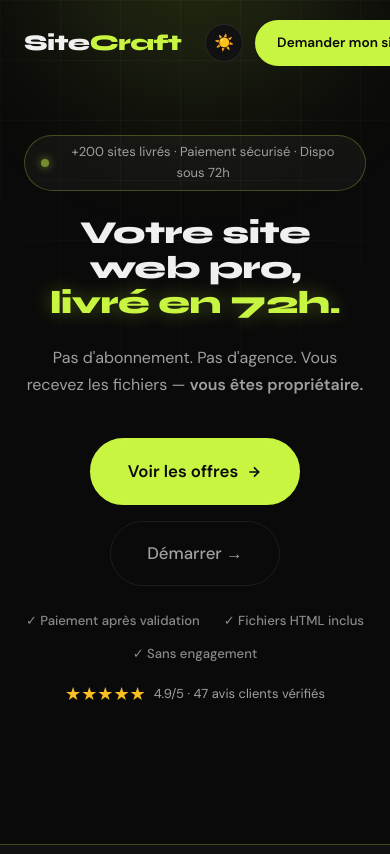
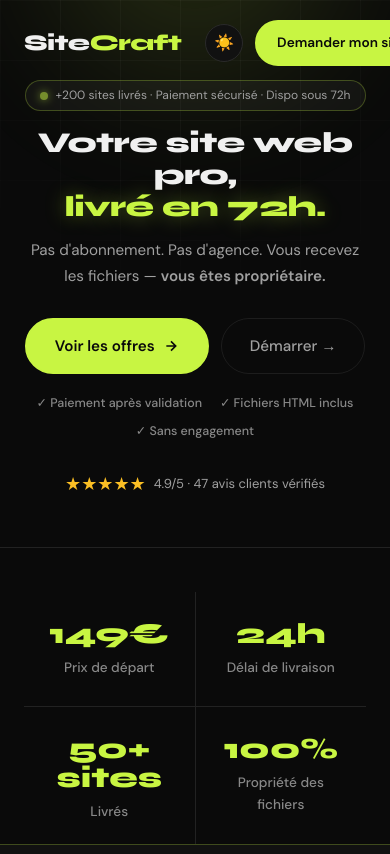
Before and after one commit to adrno496/sitecraft, a plain HTML site: page index.html in a window 390 px wide. Shown: the top 854 px of the page. Drawn offline with Linux system fonts and the light colour scheme.

Commit message:
update sitecraft

```diff
--- a/index.html
+++ b/index.html
@@ -29,7 +29,7 @@
   <link href="https://fonts.googleapis.com/css2?family=Syne:wght@700;800&family=DM+Sans:opsz,wght@9..40,300;9..40,400;9..40,500&family=JetBrains+Mono&display=swap" rel="stylesheet" />
   <link rel="stylesheet" href="styles.css" />
   <link rel="sitemap" type="application/xml" href="/sitemap.xml" />
-  <style>body{margin:0;background:#0a0a0a;}.hero{min-height:100vh;display:flex;align-items:center;justify-content:center;}</style>
+  <style>body{margin:0;background:#0a0a0a;}</style>
 </head>
 <body>
 
--- a/styles.css
+++ b/styles.css
@@ -161,9 +161,9 @@ h1, h2, h3, h4 {
   line-height: 1.1;
   letter-spacing: -0.02em;
 }
-h1 { font-size: clamp(2.4rem, 6vw, 5rem); }
-h2 { font-size: clamp(1.8rem, 4vw, 3rem); }
-h3 { font-size: clamp(1.2rem, 2.5vw, 1.6rem); }
+h1 { font-size: clamp(2rem, 3.5vw, 3rem); }
+h2 { font-size: clamp(1.5rem, 2.8vw, 2.2rem); }
+h3 { font-size: clamp(1.1rem, 1.8vw, 1.35rem); }
 
 a { text-decoration: none; color: inherit; }
 
@@ -177,7 +177,7 @@ a { text-decoration: none; color: inherit; }
   padding: 0 24px;
 }
 
-section { padding: 100px 0; }
+section { padding: 80px 0; }
 
 /* ─── BUTTONS ─── */
 .btn {
@@ -214,8 +214,8 @@ section { padding: 100px 0; }
   transform: scale(1.04);
 }
 .btn-lg {
-  padding: 18px 36px;
-  font-size: 1.05rem;
+  padding: 14px 28px;
+  font-size: 0.95rem;
 }
 
 /* ─── NAVBAR ─── */
@@ -318,11 +318,11 @@ section { padding: 100px 0; }
 /* ─── HERO ─── */
 .hero {
   position: relative;
-  min-height: 100vh;
+  min-height: calc(100vh - 64px);
   display: flex;
   align-items: center;
   justify-content: center;
-  padding: 120px clamp(24px, 5vw, 80px) 80px;
+  padding: 88px clamp(20px, 4vw, 60px) 64px;
   overflow: hidden;
   background: var(--color-bg-dark);
 }
@@ -330,22 +330,25 @@ section { padding: 100px 0; }
   display: flex;
   flex-direction: row;
   align-items: center;
-  gap: 64px;
-  max-width: 1200px;
+  gap: 48px;
+  max-width: 1100px;
   width: 100%;
   position: relative;
   z-index: 1;
 }
 .hero-content {
   flex: 1 1 0;
-  max-width: 560px;
+  min-width: 0;
+  max-width: 520px;
   display: flex;
   flex-direction: column;
   align-items: flex-start;
   text-align: left;
+  gap: 0;
   position: relative;
   z-index: 1;
 }
+.hero-content .hero-cta-group { justify-content: flex-start; }
 .hero-content .hero-trust { justify-content: flex-start; }
 .hero-content .hero-proof { justify-content: flex-start; }
 .hero-bg { position: absolute; inset: 0; pointer-events: none; }
@@ -380,9 +383,9 @@ section { padding: 100px 0; }
   background: var(--color-surface);
   border: 1px solid var(--color-border-accent);
   border-radius: var(--radius-full);
-  padding: 6px 16px; font-size: 13px;
+  padding: 5px 14px; font-size: 12px;
   color: var(--color-text-secondary);
-  margin-bottom: var(--space-md);
+  margin-bottom: 16px;
   animation: fadeInDown 0.6s ease forwards;
   position: relative; z-index: 1;
 }
@@ -399,10 +402,10 @@ section { padding: 100px 0; }
 }
 .hero-title {
   font-family: var(--font-display);
-  font-size: clamp(2.5rem, 6vw, 5rem);
+  font-size: clamp(2rem, 3.6vw, 3.2rem);
   font-weight: 800; line-height: 1.1;
   color: var(--color-text-primary);
-  margin-bottom: var(--space-md);
+  margin-bottom: 16px;
   animation: fadeInUp 0.7s 0.1s ease both;
   position: relative; z-index: 1;
 }
@@ -410,21 +413,22 @@ section { padding: 100px 0; }
 .hero-title-line { display: block; }
 .hero-subtitle {
   font-family: var(--font-body);
-  font-size: clamp(1rem, 2vw, 1.2rem);
+  font-size: clamp(0.95rem, 1.4vw, 1.05rem);
   color: var(--color-text-secondary);
-  max-width: 600px; margin-bottom: var(--space-lg);
+  max-width: 480px; margin-bottom: 28px;
   line-height: 1.7;
   animation: fadeInUp 0.7s 0.2s ease both;
   position: relative; z-index: 1;
 }
 .hero-cta-group {
-  display: flex; gap: 1rem; flex-wrap: wrap; justify-content: center;
+  display: flex; gap: 12px; flex-wrap: wrap; justify-content: flex-start;
   animation: fadeInUp 0.7s 0.3s ease both;
   position: relative; z-index: 1;
+  margin-bottom: 20px;
 }
 .hero-proof {
   display: flex; align-items: center; gap: 8px;
-  margin-top: var(--space-md);
+  margin-top: 8px;
   animation: fadeInUp 0.7s 0.4s ease both;
   position: relative; z-index: 1;
 }
@@ -440,11 +444,12 @@ section { padding: 100px 0; }
 .hero-trust {
   display: flex;
   flex-wrap: wrap;
-  gap: 12px 24px;
-  margin-top: 24px;
+  gap: 8px 18px;
+  margin-top: 0;
+  margin-bottom: 12px;
 }
 .hero-trust span {
-  font-size: 0.82rem;
+  font-size: 0.78rem;
   color: var(--muted);
   font-weight: 500;
 }
@@ -542,7 +547,7 @@ section { padding: 100px 0; }
 
 /* ─── COUNTERS ─── */
 .counters {
-  padding: 60px 0;
+  padding: 44px 0;
   border-top: 1px solid var(--border);
   border-bottom: 1px solid var(--border);
 }
@@ -554,13 +559,13 @@ section { padding: 100px 0; }
 }
 .counter-item {
   background: var(--bg);
-  padding: 40px 24px;
+  padding: 28px 20px;
   text-align: center;
   position: relative;
 }
 .counter-value {
   font-family: 'Syne', sans-serif;
-  font-size: clamp(2.5rem, 5vw, 3.5rem);
+  font-size: clamp(1.8rem, 3.5vw, 2.4rem);
   font-weight: 800;
   color: var(--accent);
   line-height: 1;
@@ -932,7 +937,7 @@ footer {
 /* ─── QUESTIONNAIRE ─── */
 .form-page {
   min-height: 100vh;
-  padding: 120px 0 80px;
+  padding: 96px 0 64px;
 }
 .form-hero {
   text-align: center;
@@ -1669,7 +1674,7 @@ input[type="file"]::-webkit-file-upload-button {
 }
 
 @media (max-width: 768px) {
-  section { padding: 72px 0; }
+  section { padding: 56px 0; }
   .hero { padding-top: 80px; }
   .hero-grid {
     grid-template-columns: 1fr;
@@ -1891,7 +1896,8 @@ input[type="file"]::-webkit-file-upload-button {
 /* ─── HERO SHOWCASE (colonne droite) ─── */
 .hero-visual {
   flex: 1 1 0;
-  max-width: 520px;
+  min-width: 0;
+  max-width: 480px;
   position: relative;
   z-index: 1;
 }
@@ -1961,30 +1967,36 @@ input[type="file"]::-webkit-file-upload-button {
 
 /* ─── RESPONSIVE HERO ─── */
 @media (max-width: 900px) {
+  .hero {
+    padding: 88px 24px 56px;
+    min-height: auto;
+  }
   .hero-inner-wrap {
     flex-direction: column;
-    gap: 48px;
+    gap: 36px;
+    align-items: center;
   }
   .hero-content {
     align-items: center;
     text-align: center;
-    max-width: 100%;
+    max-width: 600px;
   }
+  .hero-content .hero-cta-group { justify-content: center; }
   .hero-content .hero-trust { justify-content: center; }
   .hero-content .hero-proof { justify-content: center; }
-  .hero-cta-group { justify-content: center; }
-  .hero-visual { width: 100%; max-width: 480px; }
+  .hero-visual { width: 100%; max-width: 440px; }
 }
 @media (max-width: 768px) {
-  .hero-orb-1 { width: 300px; height: 300px; }
+  .hero { padding: 80px 20px 48px; }
+  .hero-orb-1 { width: 280px; height: 280px; }
   .hero-orb-2 { display: none; }
-  .hero-title { font-size: clamp(2rem, 8vw, 3rem); }
+  .hero-title { font-size: clamp(1.8rem, 7vw, 2.4rem); }
 }
 
 /* ═══════════════════════════════════════
    CAROUSEL — RÉALISATIONS
    ═══════════════════════════════════════ */
-.carousel-section { padding: 80px 0; }
+.carousel-section { padding: 60px 0; }
 .carousel-wrapper {
   position: relative;
   overflow: hidden;
```
